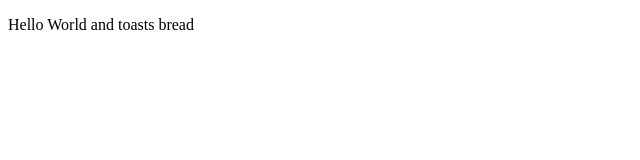
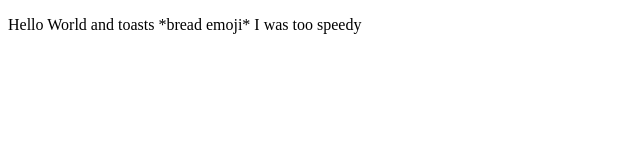
Before and after one commit to TempeHS/2023IST-Website-Jade.Huang, a plain HTML site: page index.html in a window 1280 px wide. Shown: the whole page, without its empty margins (0-640 px from the left). Drawn offline with Linux system fonts and the light colour scheme.

Commit message:
add speedy

```diff
--- a/index.html
+++ b/index.html
@@ -5,7 +5,7 @@
 </HEADER>
 <BODY>
 
-<P>Hello World and toasts bread</P>
+<P>Hello World and toasts *bread emoji* I was too speedy</P>
 
 </BODY>
 </HTML>
```
